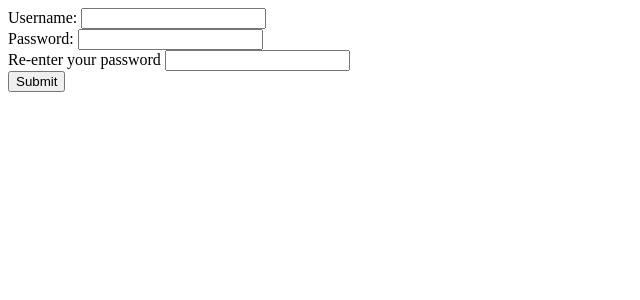
After one commit to colmmurphyxyz/cs1116-ca1, a Flask app: page /signup in a window 1280 px wide. The commit adds this page. Shown: the top 300 px of the page, without its empty margins (0-640 px from the left). Run offline with Flask 2, Linux system fonts and the light colour scheme.

Commit message:
few small changes

```diff
--- a/app.py
+++ b/app.py
@@ -1,6 +1,7 @@
 from flask import Flask, render_template, request, redirect
+from werkzeug.security import generate_password_hash
 from database import get_db, close_db
-from forms import HomePageForm
+from forms import HomePageForm, SignUpForm
 from datetime import *
 
 app = Flask(__name__)
@@ -34,7 +35,7 @@ def home():
     if sort_by == "most recent":
         query += "ORDER BY submission_time DESC"
     else:   # elif sort_by == "most popular"
-        query += ""     # i haven't implemented likes yet lol
+        query += "ORDER BY likes DESC"     # i haven't implemented likes yet lol
     query += ";"
 
     posts = db.execute(query).fetchall()
@@ -49,3 +50,16 @@ def home():
             }
         )
     return render_template("home.html", form=form, posts=posts_formatted)
+
+@app.route("/signup", methods=["GET", "POST"])
+def signup():
+    form = SignUpForm()
+    username = ""
+    password = ""
+    if form.validate_on_submit():
+        username = form.username.data
+        password_hash = generate_password_hash(form.password.data)
+        db = get_db()
+        db.execute("INSERT INTO users (username, password_hash) VALUES (?, ?)", (username, password_hash))
+        db.commit()
+    return render_template("signup.html", form=form)
--- a/forms.py
+++ b/forms.py
@@ -1,5 +1,6 @@
 from flask_wtf import FlaskForm
-from wtforms import SelectField, SubmitField
+from wtforms import PasswordField, SelectField, StringField, SubmitField
+from wtforms.validators import EqualTo, InputRequired, Length
 
 class HomePageForm(FlaskForm):
     sort_by = SelectField(label="Show me the ", choices=["most recent", "most popular"],
@@ -7,3 +8,12 @@ class HomePageForm(FlaskForm):
     recent = SelectField(label="posts from", choices=["today", "this week", "this month", "all time"],
                          default="this week")
     submit = SubmitField("Submit")
+
+class SignUpForm(FlaskForm):
+    username = StringField("Username:",
+                            validators=[InputRequired(), Length(4, 20)])
+    password = PasswordField("Password:",
+                           validators=[InputRequired(), Length(min=6)])
+    password2 = PasswordField("Re-enter your password",
+                            validators=[EqualTo("password")])
+    submit = SubmitField()
--- a/templates/macros.html
+++ b/templates/macros.html
@@ -19,3 +19,11 @@
         <link rel="stylesheet" href="{{ url_for('static', filename='styles/' + file_name) }}" />
     {% endfor %}
 {% endmacro %}
+
+{% macro label_field_errors(field) %}
+    {{ field.label }}
+    {{ field() }}
+    {% for error in field.errors %}
+        {{ error }}
+    {% endfor %}
+{% endmacro %}
--- /dev/null
+++ b/templates/signup.html
@@ -0,0 +1,16 @@
+{% extends "base.html" %}
+
+{% import "macros.html" as macros %}
+
+{% block main_content %}
+    <form action="" method="POST" novalidate>
+        {{ form.hidden_tag() }}
+        {{ macros.label_field_errors(form.username) }}
+        <br />
+        {{ macros.label_field_errors(form.password) }}
+        <br />
+        {{ macros.label_field_errors(form.password2) }}
+        <br />
+        {{ form.submit() }}
+    </form>
+{% endblock %}
```
Also changed, not shown: 1 other file.
